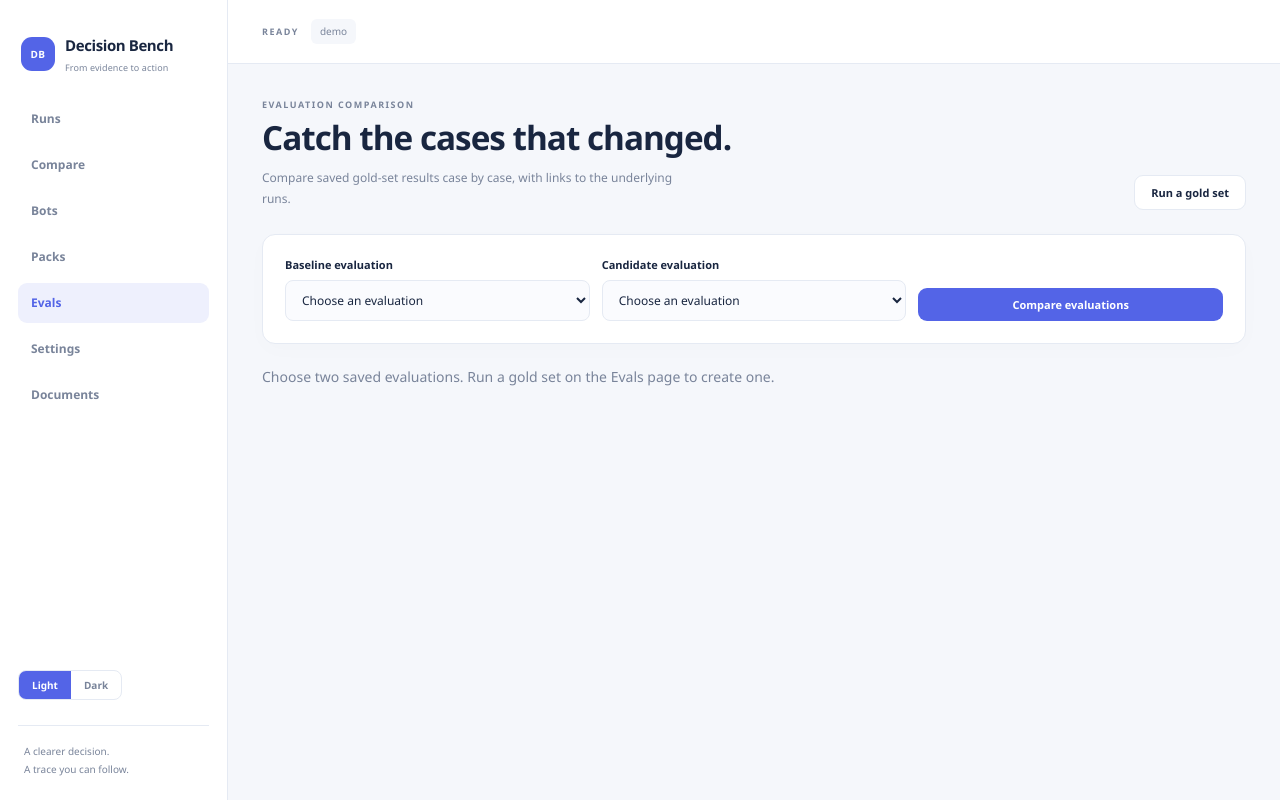
After one commit to joypciu/decision-bench, a FastAPI app: page /evals/compare in a window 1280 px wide. The commit adds this page. Run offline with FastAPI, Linux system fonts and the light colour scheme; data comes from the database, SQL or seed files in the repository; data that the repository does not hold is empty.

Commit message:
Compare saved evaluations with matching case scoring context

```diff
--- a/web/static/modern.css
+++ b/web/static/modern.css
@@ -441,3 +441,6 @@ button:focus-visible {
 .comparison table { table-layout: fixed; width: 100%; }
 .comparison td, .comparison th { overflow-wrap: anywhere; }
 .comparison-detail pre { white-space: pre-wrap; overflow-wrap: anywhere; }
+.eval-case-scroll { overflow-x: auto; max-width: 100%; }
+.eval-case-table { width: 100%; min-width: 520px; }
+.eval-case-table small { display: block; margin-top: 4px; }
--- /dev/null
+++ b/web/templates/eval_compare.html
@@ -0,0 +1,28 @@
+{% extends "base.html" %}
+{% block title %}Compare evaluations · Decision Bench{% endblock %}
+{% block content %}
+<header class="page-head"><div><p class="eyebrow">EVALUATION COMPARISON</p><h1>Catch the cases that changed.</h1><p class="lede">Compare saved gold-set results case by case, with links to the underlying runs.</p></div><a class="button ghost" href="/evals">Run a gold set</a></header>
+<form class="panel form" method="get" action="/evals/compare"><div class="split three">
+{% for label, field, chosen in [('Baseline evaluation', 'left', left), ('Candidate evaluation', 'right', right)] %}
+<label><span>{{ label }}</span><select aria-label="{{ label }}" name="{{ field }}" required><option value="">Choose an evaluation</option>
+{% for item in evals %}<option value="{{ item.id }}" {% if item.id == chosen %}selected{% endif %}>{{ bot_names.get(item.bot_id, item.bot_id) }} · {{ item.pack_id }} · {{ item.pass_count }}/{{ item.case_count }} · {{ item.id[:8] }}</option>{% endfor %}
+{% if chosen and chosen not in evals | map(attribute='id') | list %}<option value="{{ chosen }}" selected>{{ chosen }}</option>{% endif %}
+</select></label>{% endfor %}<div class="start-submit"><button class="button" type="submit">Compare evaluations</button></div>
+</div></form>
+{% if comparison %}
+{% set first = selected[0] %}{% set second = selected[1] %}
+{% if first.id == second.id %}<p class="banner">You selected the same evaluation twice. Choose another candidate to find changes.</p>{% endif %}
+{% if first.pack_id != second.pack_id %}<p class="banner">These evaluations use different packs. Outcomes are listed, but improvements and regressions are not classified across packs.</p>{% endif %}
+{% if comparison.counts.get('unknown_context', 0) %}<p class="banner">Older evaluations have no case fingerprints. Their outcomes remain visible, but scoring context cannot be verified.</p>{% endif %}
+{% if comparison.counts.get('case_changed', 0) %}<p class="banner">Case input, expected output, schema, or minimum specialist count changed. These cases are excluded from improvement/regression counts.</p>{% endif %}
+<section class="grid stats"><article><p class="label">Comparable cases</p><strong>{{ comparison.comparable }}</strong></article><article><p class="label">Improved</p><strong>{{ comparison.counts.get('improved', 0) }}</strong></article><article><p class="label">Regressed</p><strong>{{ comparison.counts.get('regressed', 0) }}</strong></article></section>
+<section class="panel comparison"><h2>Evaluation totals</h2><table><thead><tr><th>Measure</th><th>Baseline</th><th>Candidate</th></tr></thead><tbody>
+{% for label, a, b in [('Bot', bot_names.get(first.bot_id, first.bot_id), bot_names.get(second.bot_id, second.bot_id)),('Bot version', first.bot_version_id, second.bot_version_id),('Pack', first.pack_id, second.pack_id),('Provider', first.provider, second.provider),('Model', first.model, second.model),('Cases passed', first.pass_count|string ~ '/' ~ first.case_count|string, second.pass_count|string ~ '/' ~ second.case_count|string),('Lead tokens', first.total_tokens, second.total_tokens),('Average lead latency (ms)', first.avg_latency_ms, second.avg_latency_ms)] %}<tr {% if a != b %}class="comparison-changed"{% endif %}><th scope="row">{{ label }}</th><td>{{ a }}</td><td>{{ b }}</td></tr>{% endfor %}
+</tbody></table><p class="hint">Totals include each evaluation's own case set; changed or added cases can affect totals. Specialist usage appears in the underlying run reports.</p>
+<div class="row-actions"><a class="button ghost" href="/api/evals/{{ first.id }}/export">Download baseline</a><a class="button ghost" href="/api/evals/{{ second.id }}/export">Download candidate</a></div></section>
+<section class="panel"><h2>Case outcomes</h2><div class="eval-case-scroll"><table class="eval-case-table"><thead><tr><th>Case</th><th>Baseline</th><th>Candidate</th><th>Change</th></tr></thead><tbody>
+{% set labels = {'regressed':'Regressed', 'improved':'Improved', 'unchanged':'Unchanged', 'added':'Added', 'removed':'Removed', 'case_changed':'Case changed', 'unknown_context':'Context unavailable', 'different_pack':'Different packs', 'ambiguous':'Duplicate case IDs'} %}
+{% for row in comparison.rows %}<tr data-case-state="{{ row.state }}"><td>{{ row.title }}<small class="label">{{ row.case_id }}</small></td>{% for item in [row.before, row.after] %}<td>{% if item %}<a href="/runs/{{ item.run_id }}">{{ 'Passed' if item.passed else 'Failed' }}</a><small class="label">score {{ item.score }} · {{ item.tokens }} tokens</small>{% else %}—{% endif %}</td>{% endfor %}<td><span class="pill {{ 'fail' if row.state == 'regressed' else 'pass' if row.state == 'improved' else '' }}">{{ labels[row.state] }}</span></td></tr>{% endfor %}
+</tbody></table></div><p class="hint">Only cases with matching saved input and scoring fingerprints in the same pack are classified as improved or regressed. Duplicate case IDs are not comparable.</p></section>
+{% else %}<p class="empty">Choose two saved evaluations. Run a gold set on the Evals page to create one.</p>{% endif %}
+{% endblock %}
--- a/web/templates/evals.html
+++ b/web/templates/evals.html
@@ -5,8 +5,10 @@
   <div>
     <p class="eyebrow">Evals</p>
     <h1>Evals</h1>
+    <p class="lede">Run a gold set, compare case outcomes, and keep a report.</p>
   </div>
 </header>
+<div class="row-actions"><a class="button ghost" href="/evals/compare{% if selected %}?left={{ selected.id }}{% endif %}">Compare evaluations</a>{% if selected %}<a class="button ghost" href="/api/evals/{{ selected.id }}/export">Download evaluation</a>{% endif %}</div>
 {% if error %}<p class="banner">{{ error }}</p>{% endif %}
 <form class="panel form" method="post" action="/evals">
   <div class="split three">
```
Also changed, not shown: e2e/browser_runs.py (+32 -1 lines), src/decision_bench/eval_compare.py (added, +37 -0 lines), src/decision_bench/services.py (+11 -2 lines), src/decision_bench/web/routes.py (+29 -0 lines), tests/test_eval_comparison.py (added, +74 -0 lines), README.md.
